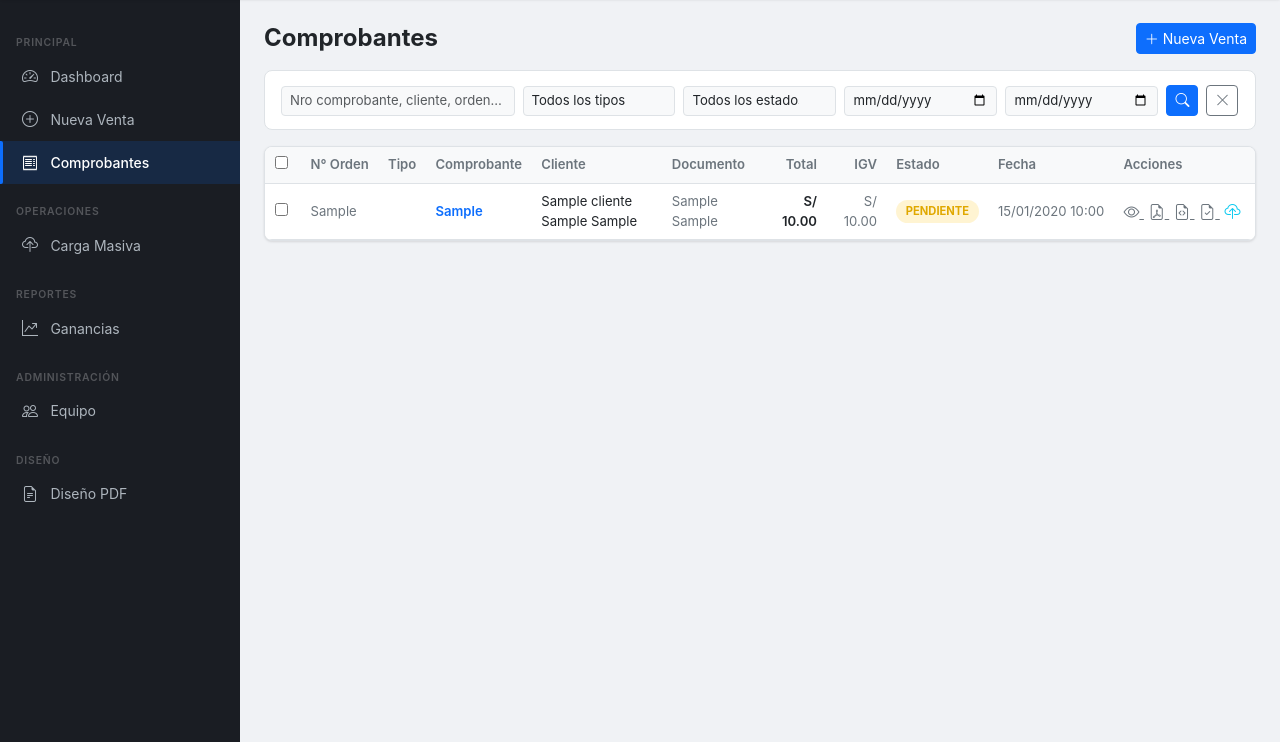
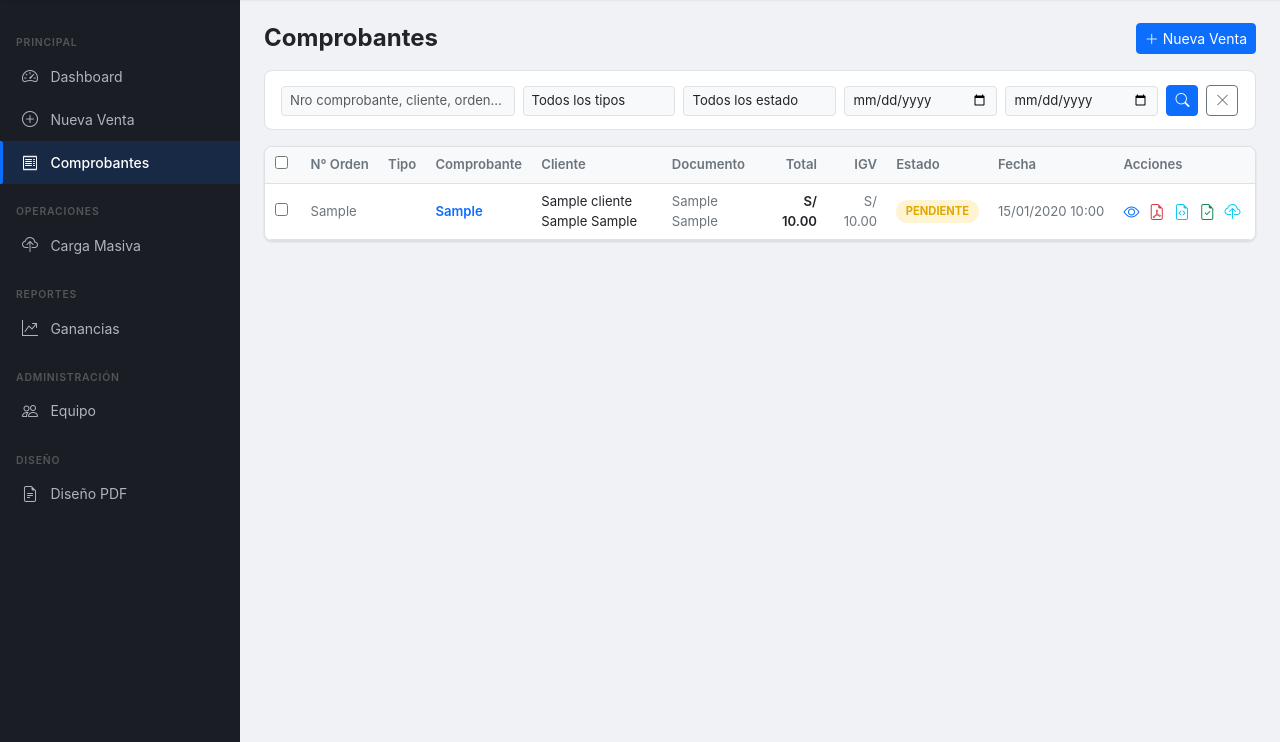
Before and after one commit to mickstmt/ArdavFact, a Flask app: page /ventas/ in a window 1280 px wide. Shown: the part 57-799 px from the top of the page. Run offline with Flask 3, Linux system fonts and the light colour scheme; a user stored in the database is signed in; tables that the repository leaves empty hold one stand-in row (values such as "Sample post"); some libraries are stand-ins or nearby versions.

Commit message:
fix: colored icons + remove underline in comprobantes action column
Co-Authored-By: Claude Sonnet 4.6 <noreply@anthropic.com>

```diff
--- a/app/templates/ventas/lista.html
+++ b/app/templates/ventas/lista.html
@@ -27,7 +27,7 @@
   .estado-RECHAZADO  { background: rgba(220,53,69,0.15); color: #e05c6d; }
   .estado-BORRADOR   { background: rgba(108,117,125,0.12); color: #8a9099; }
   .acciones-col { white-space: nowrap; }
-  .acciones-col a { color: var(--af-text-muted); margin-right: 0.3rem; font-size: 1rem; }
+  .acciones-col a { color: var(--af-text-muted); margin-right: 0.3rem; font-size: 1rem; text-decoration: none; }
   .acciones-col a:hover { color: var(--af-primary); }
   .empty-state { padding: 3rem 1rem; text-align: center; color: var(--af-text-muted); }
   .check-all-wrap { display: flex; align-items: center; gap: 0.5rem; }
@@ -162,19 +162,19 @@
         </td>
         <td class="acciones-col">
           <a href="{{ url_for('ventas.detalle_venta', comp_id=c.id) }}" title="Ver detalle">
-            <i class="bi bi-eye"></i>
+            <i class="bi bi-eye text-primary"></i>
           </a>
           <a href="{{ url_for('comprobantes.descargar_pdf', comp_id=c.id) }}" title="PDF">
-            <i class="bi bi-file-earmark-pdf"></i>
+            <i class="bi bi-file-earmark-pdf text-danger"></i>
           </a>
           {% if c.xml_path %}
           <a href="{{ url_for('comprobantes.descargar_xml', comp_id=c.id) }}" title="XML">
-            <i class="bi bi-file-earmark-code"></i>
+            <i class="bi bi-file-earmark-code text-info"></i>
           </a>
           {% endif %}
           {% if c.cdr_path %}
           <a href="{{ url_for('comprobantes.descargar_cdr', comp_id=c.id) }}" title="CDR">
-            <i class="bi bi-file-earmark-check"></i>
+            <i class="bi bi-file-earmark-check text-success"></i>
           </a>
           {% endif %}
           {% if c.estado == 'PENDIENTE' %}
```
